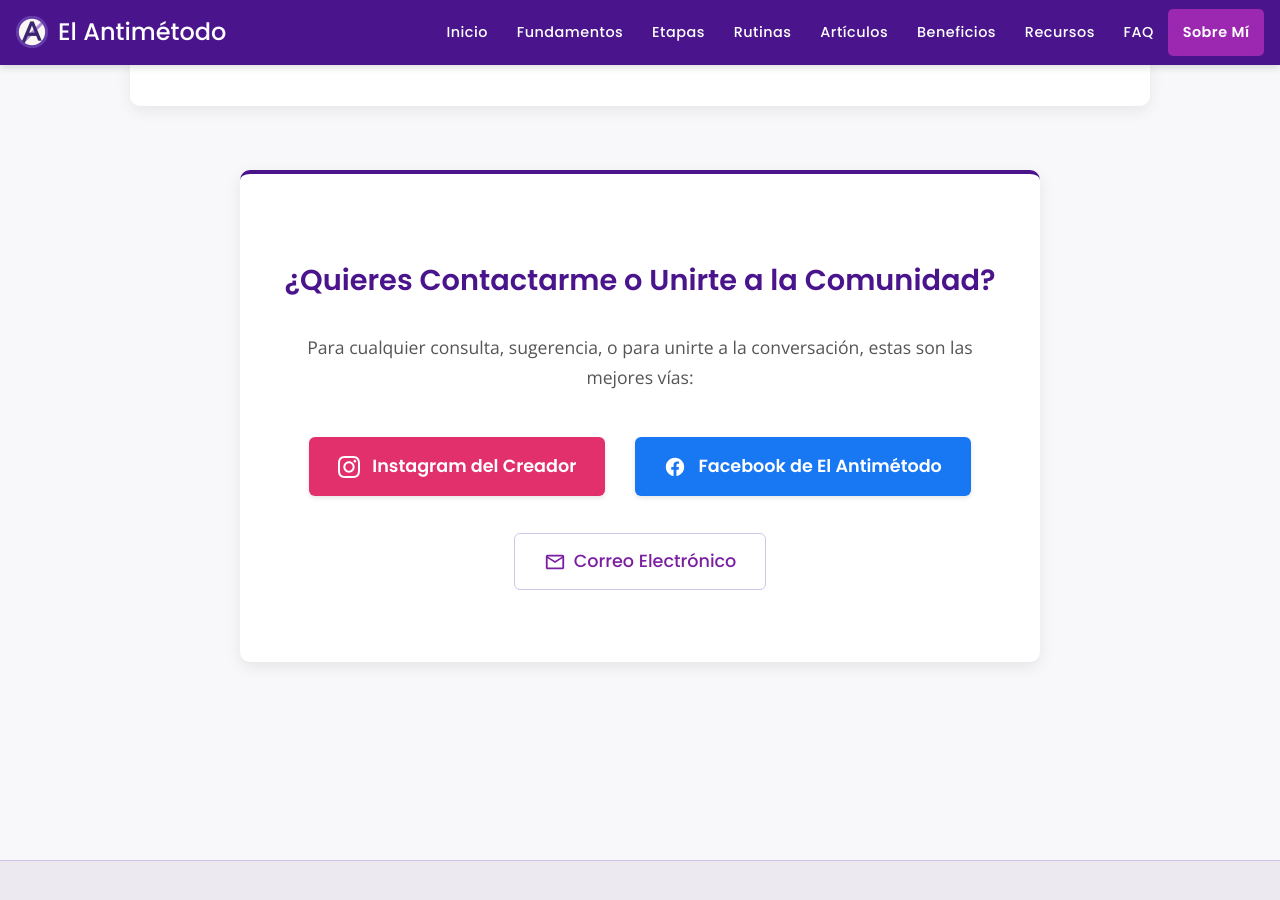
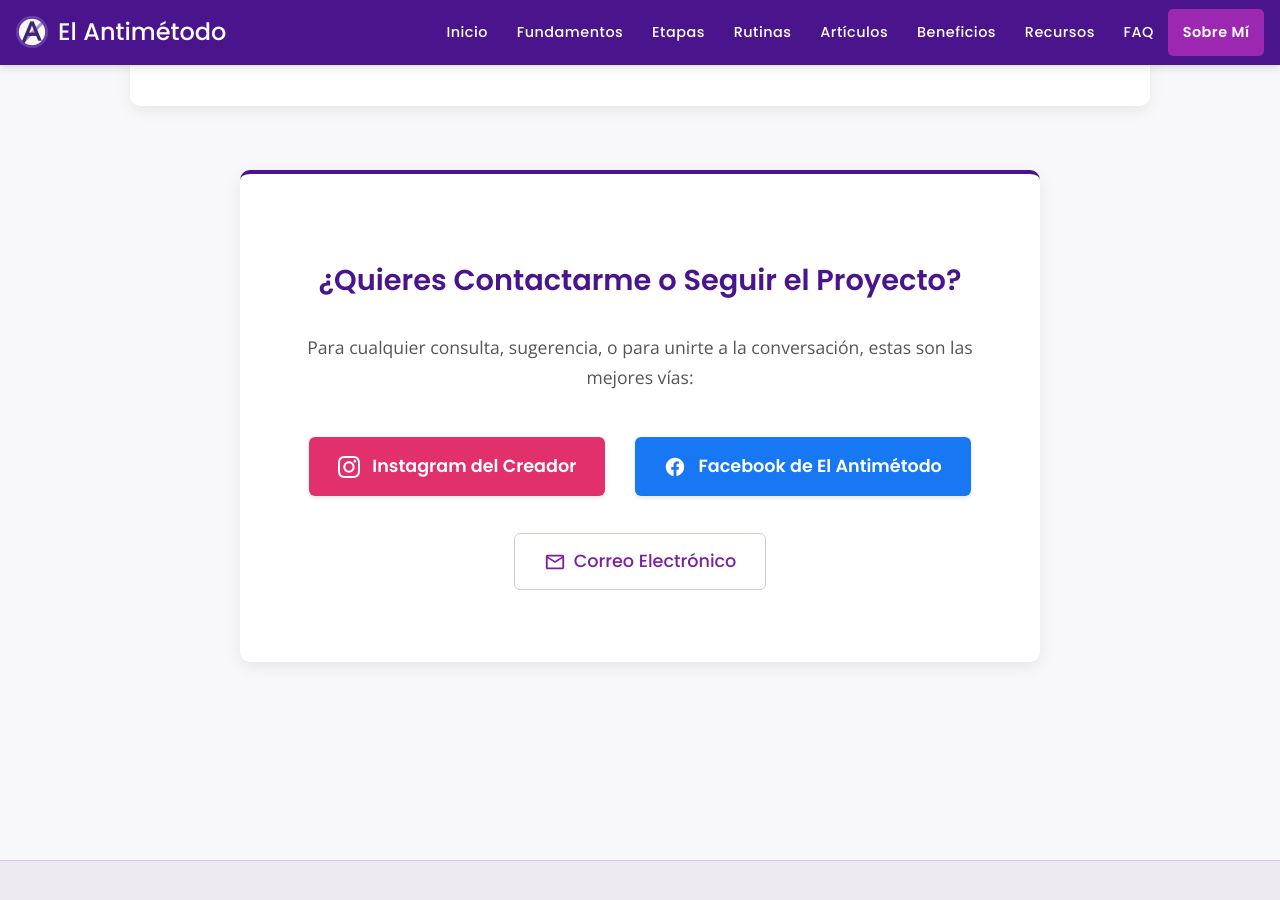
Before and after one commit to LuiseM93/ElAntimetodo, a Jekyll site: the page built from contacto.md, in a window 1280 px wide and 900 px high, scrolled down 1072 px. Built offline with Jekyll 4.4.1, drawn with Linux system fonts in a browser that asks for light colours.

Commit message:
Update contacto.md

```diff
--- a/contacto.md
+++ b/contacto.md
@@ -115,7 +115,7 @@ description: Conoce a José Luis Hernández, el creador de El Antimétodo. Descu
   </section>
 
   <section class="contact-section-card">
-    <h2>¿Quieres Contactarme o Unirte a la Comunidad?</h2>
+    <h2>¿Quieres Contactarme o Seguir el Proyecto?</h2>
     <p style="font-size: 1.1em; margin-top: 1rem; line-height: 1.7; color: var(--text-light-color);">
       Para cualquier consulta, sugerencia, o para unirte a la conversación, estas son las mejores vías:
     </p>
```
